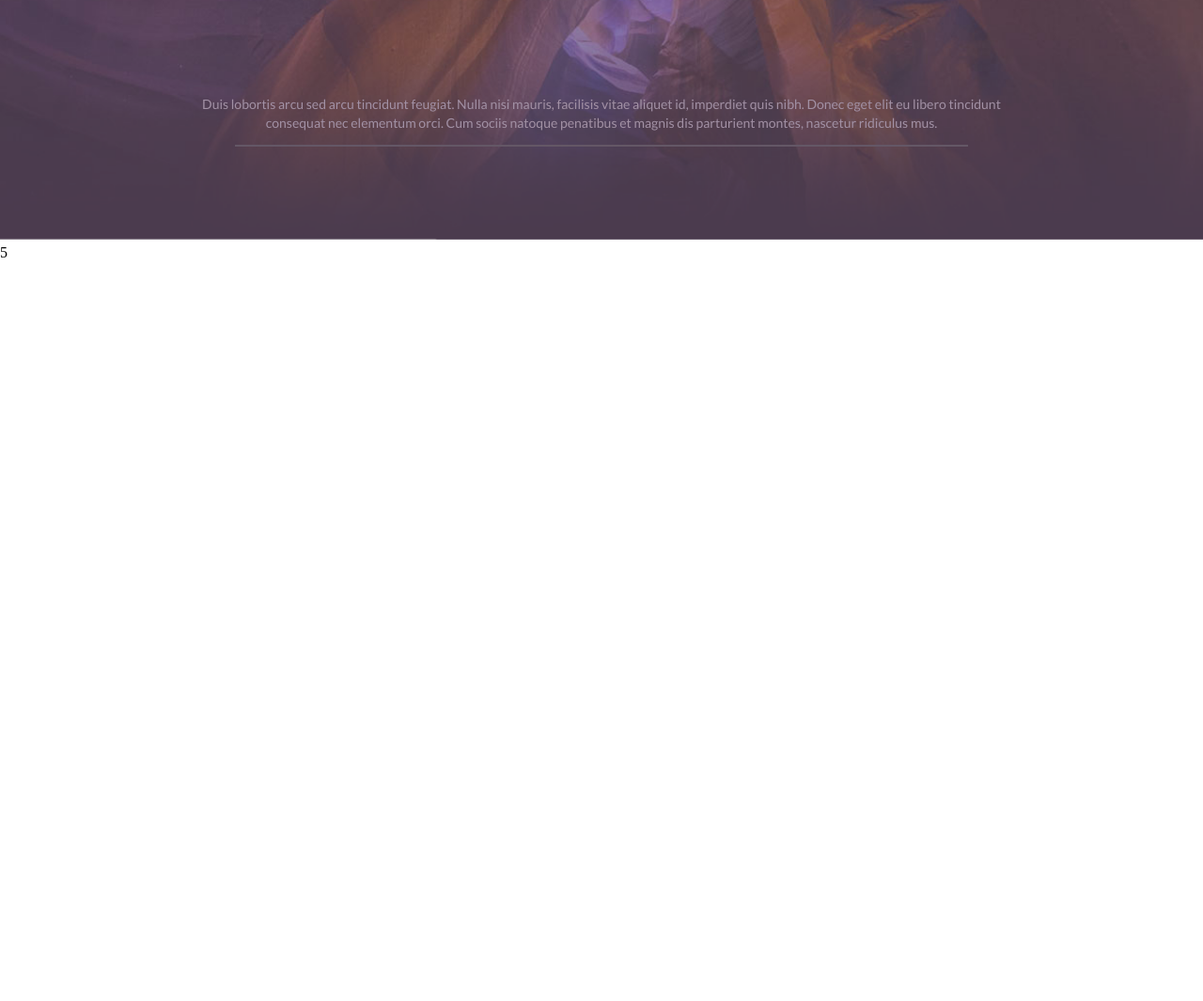
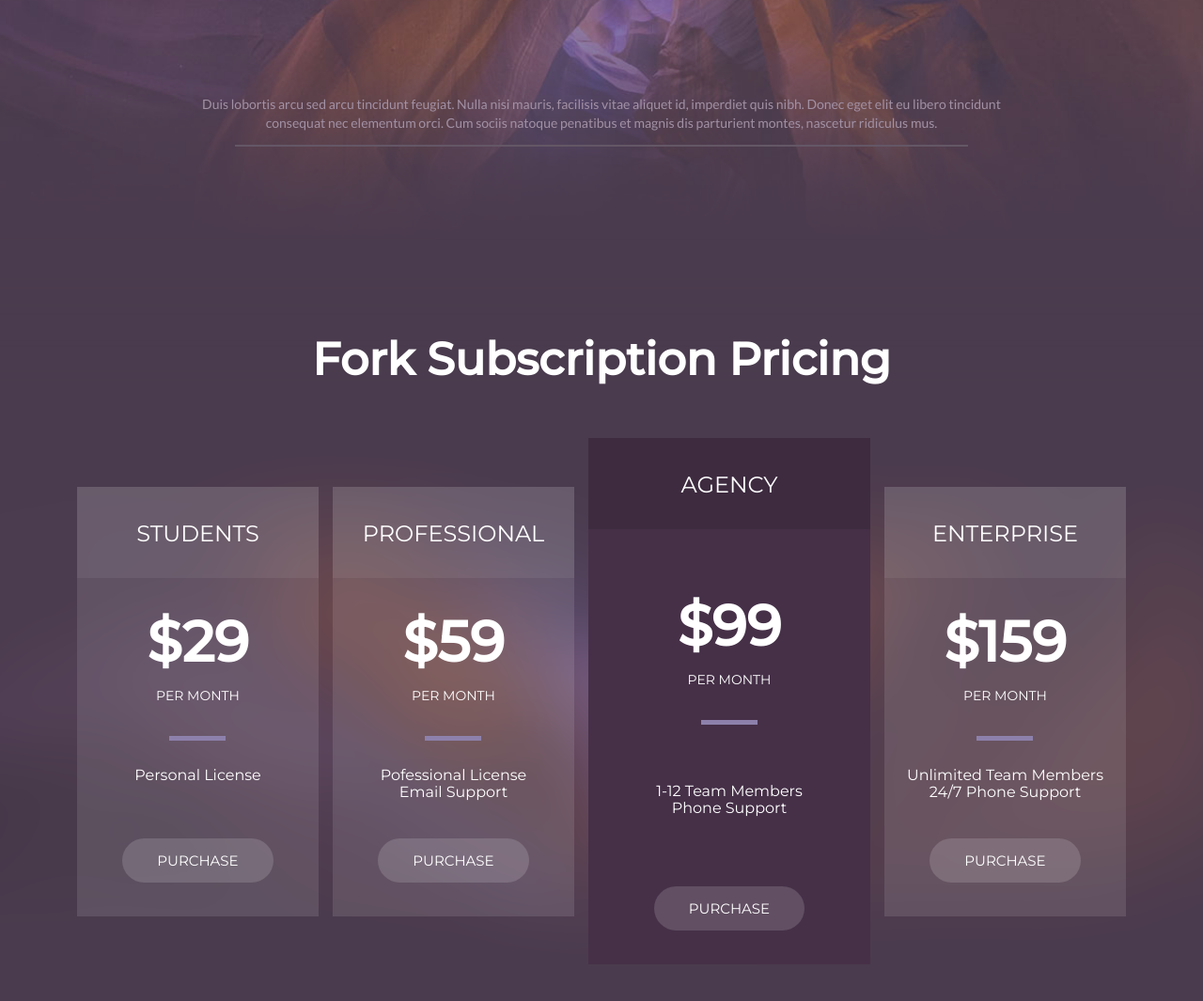
Before and after one commit to EugeneBerd/Adv-HTML-Step-Project, a website: page Step2/index.html in a window 1280 px wide. Shown: the part 2887-3952 px from the top of the page at 94% size. Before the commit the page ends 3166 px from the top, so only its background shows below. Drawn offline with nearby package versions, Linux system fonts and the light colour scheme.

Commit message:
debugging

```diff
--- a/Step2/index.html
+++ b/Step2/index.html
@@ -121,7 +121,24 @@
     <span>nec</span> pharetra eros venenatis. Pellentesque porttitor cursus massa et vestibulum. </p></div>
 </div><p class="testimonials_afterword">Duis lobortis arcu sed arcu tincidunt feugiat. Nulla nisi mauris, facilisis vitae aliquet id, imperdiet quis nibh. Donec eget elit eu libero tincidunt consequat nec elementum orci. Cum sociis natoque penatibus et magnis dis parturient montes, nascetur ridiculus mus. </p>
 </div></div></div></section>
-<p>5</p>
+<section><div class="wrapper"><div class="subscription"><div class="container"><p class="section_title">Fork Subscription Pricing</p><div class="subscription_variants">
+  <div class="subscription_item">
+    <div><p>Students</p></div>
+  <div><p>$29</p><p>per month</p></div>
+  <div><p>Personal License</p></div>
+  <div><a href="">Purchase</a></div></div>
+
+  <div class="subscription_item"><div><p>professional</p></div>
+  <div><p>$59</p><p>per month</p></div>
+  <div><p>Pofessional License</p><p>Email Support</p></div>
+  <div><a href="">Purchase</a></div></div><div class="subscription_item"><div><p>agency</p></div>
+  <div><p>$99</p><p>per month</p></div>
+  <div><p>1-12 Team Members</p><p>Phone Support</p></div>
+  <div><a href="">Purchase</a></div></div><div class="subscription_item"><div><p>enterprise</p></div>
+  <div><p>$159</p><p>per month</p></div>
+  <div><p>Unlimited Team Members</p><p>24/7 Phone Support</p></div>
+  <div><a href="">Purchase</a></div></div>
+    </div></div></section>
 </main>
   <script src="./dist/js/script.js"></script>
 </body>
--- a/Step2/src/styles/_people.scss
+++ b/Step2/src/styles/_people.scss
@@ -15,7 +15,7 @@
   // z-index: -1;
   font-family: $font-m;
   @media (min-width: 481px) {
-    background-image: url(../img/testmonials-bg1.png);
+    // background-image: url(../img/testmonials-bg1.png);
     height: 920px;
 
     background-size: cover;
@@ -38,6 +38,7 @@
   font-family: $font-l;
   font-size: 14px;
   line-height: 20px;
+  z-index: 2;
   &:after {
     position: absolute;
     content: "";
--- a/Step2/src/styles/_subscription.scss
+++ b/Step2/src/styles/_subscription.scss
@@ -0,0 +1,165 @@
+.subscription {
+  display: flex;
+  flex-direction: column;
+  align-items: center;
+  width: 100%;
+  height: 2200px;
+  background-image: url(../img/testmonials-bg2.png);
+  background-size: auto 100%;
+  // background-position: center top, top 719px left 0;
+  // background-size: cover;
+  background-repeat: no-repeat;
+  // z-index: -1;
+  font-family: $font-m;
+  @media (min-width: 481px) {
+    background-image: url(../img/subs1.png);
+    background-position: center 0;
+    height: 1300px;
+  }
+  @media (min-width: 993px) {
+    background-image: url(../img/subs1.png);
+    background-position: center 0;
+    height: 850px;
+  }
+  @media (min-width: 1200px) {
+    background-size: cover;
+  }
+  .section_title {
+    font-size: 28px;
+    margin-top: 5px;
+    margin-bottom: 30px;
+    @media (min-width: 481px) {
+      margin-top: 98px;
+      font-size: 42px;
+      font-weight: 700;
+    }
+    @media (min-width: 993px) {
+      font-size: 48px;
+      margin-bottom: 60px;
+    }
+  }
+  // @media (min-width: 993px) {
+  //   margin-top: 30px;
+  // }
+}
+
+.subscription_variants {
+  display: flex;
+  flex-direction: column;
+  justify-content: center;
+  align-items: center;
+  // height: 457px;
+  color: white;
+  // margin-bottom: 45px;
+  > div:nth-child(3) {
+    background-color: #463048;
+    width: 300px;
+    height: 560px;
+    justify-self: flex-end;
+    div:first-child {
+      background-color: rgba(0, 0, 0, 0.11);
+    }
+    @media (min-width: 481px) {
+      width: 220px;
+    }
+    @media (min-width: 590px) {
+      width: 300px;
+    }
+    @media (min-width: 993px) {
+      justify-self: center;
+    }
+  }
+  @media (min-width: 481px) {
+    display: grid;
+    grid-template-columns: 220px 220px;
+    grid-gap: 10px 10px;
+    justify-items: center;
+    align-items: center;
+  }
+  // @media (min-width: 510px) {
+  //   margin-bottom: 20px;
+  // }
+  @media (min-width: 590px) {
+    grid-template-columns: 257px 257px;
+    grid-gap: 25px 25px;
+  }
+  @media (min-width: 993px) {
+    display: grid;
+    grid-template-columns: 257px 257px 300px 257px;
+    grid-gap: 15px;
+    justify-items: center;
+  }
+}
+
+.subscription_item {
+  display: flex;
+  width: 257px;
+  height: 457px;
+  background-color: rgba(255, 255, 255, 0.11);
+  flex-direction: column;
+  justify-content: space-between;
+  align-items: center;
+  margin-bottom: 16px;
+  text-transform: uppercase;
+  > div:first-child {
+    background-color: rgba(255, 255, 255, 0.06);
+    width: 100%;
+    font-size: 24px;
+    height: 97px;
+    padding: 36px 0 0 0;
+  }
+  > div:nth-child(2) {
+    margin-top: -10px;
+    position: relative;
+    font-size: 60px;
+    font-weight: 700;
+
+    p:last-child {
+      font-size: 14px;
+      margin-top: 15px;
+      font-weight: 400;
+    }
+    &:after {
+      position: absolute;
+      content: "";
+      height: 5px;
+      width: 60px;
+      background-color: $purple;
+      left: 50%;
+      transform: translate(-50%, 0);
+      bottom: -40px;
+    }
+  }
+  > div:nth-child(3) {
+    text-transform: none;
+    font-size: 16px;
+    height: 58px;
+    padding-top: 25px;
+  }
+  // > div:nth-child(3) p {
+  //   padding-top: 5px;
+  // }
+  > div:nth-child(4) {
+    background-color: rgba(255, 255, 255, 0.15);
+    margin-bottom: 67px;
+    padding: 15px 37px;
+    border-radius: 30px;
+    font-size: 15px;
+    &:hover {
+      cursor: pointer;
+    }
+    @media (min-width: 481px) {
+      margin-bottom: 36px;
+    }
+  }
+  p {
+    // line-height: 24px;
+    text-align: center;
+  }
+  @media (min-width: 481px) {
+    width: 220px;
+  }
+  @media (min-width: 590px) {
+    width: 257px;
+  }
+}
```
Also changed, not shown: Step2/src/html/subscription.html (+18 -1 lines), Step2/dist/css/styles.css, Step2/dist/img/subs1.png (added), Step2/src/css_pre/style.css, Step2/src/img/subs1.png (added), 2 other files.
